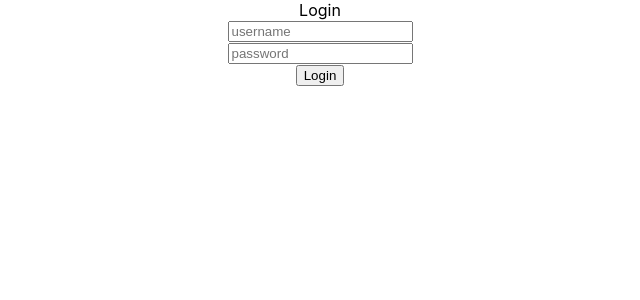
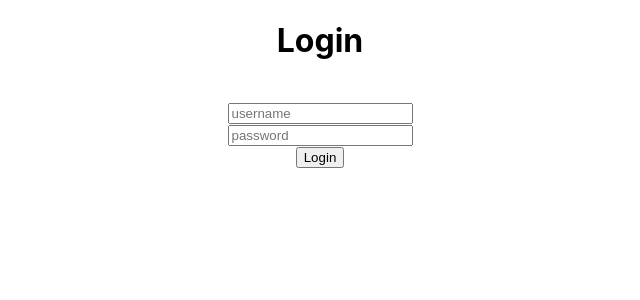
Before and after one commit to pmonda/Plan.ai, a React (Create React App) app in the folder dev/front/plan.io/: page / in a window 1280 px wide. Shown: the top 300 px of the page, without its empty margins (320-960 px from the left). Built offline with nearby package versions, Linux system fonts and the light colour scheme.

Commit message:
starting from the basics for login page

```diff
--- a/dev/front/plan.io/src/login.jsx
+++ b/dev/front/plan.io/src/login.jsx
@@ -1,9 +1,14 @@
 import { useState } from 'react';
 import './Login.css'
 
-function checkPassword(password) {
-  if (password === "test") {
-    console.log("Login successful");
+const logins = {
+  'admin': 'test',
+  'pmonda': 'password'
+};
+
+function checkPassword(username, password) {
+  if(logins[username] === password) {
+    console.log(username + ' logged in');
   }
 
 }
@@ -12,12 +17,12 @@ export default function Login() {
   const [password, setPassword] = useState('');
   return (
   <div>
-    Login
+    <h1>Login</h1>
     <br/>
     <input id="user" value={username} onChange={(e) => setUsername(e.target.value)} placeholder="username"></input>
     <br/>
-    <input id="pwd" value={password} onChange={(e) => setPassword(e.target.value)} placeholder="password"></input>
+    <input id="pwd" type="password" value={password} onChange={(e) => setPassword(e.target.value)} placeholder="password"></input>
     <br/>
-    <button onClick={checkPassword(password)}>Login</button>
+    <button onClick={checkPassword(username, password)}>Login</button>
   </div>);
 }
```
